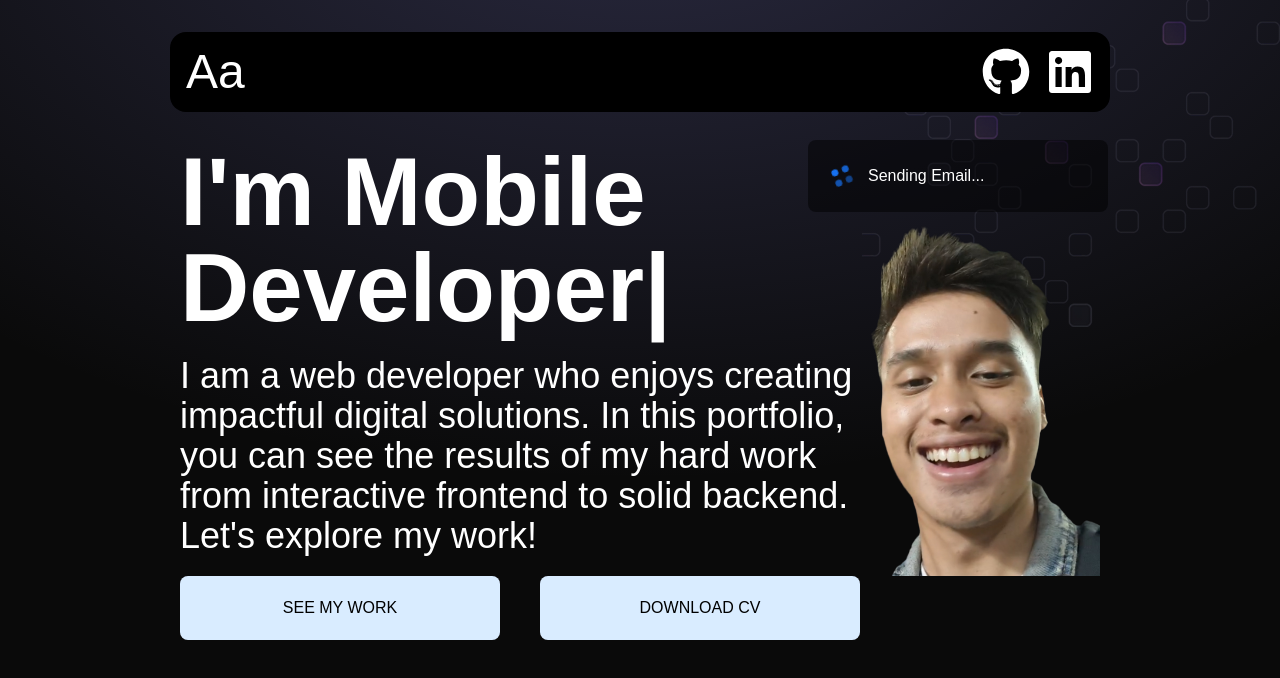
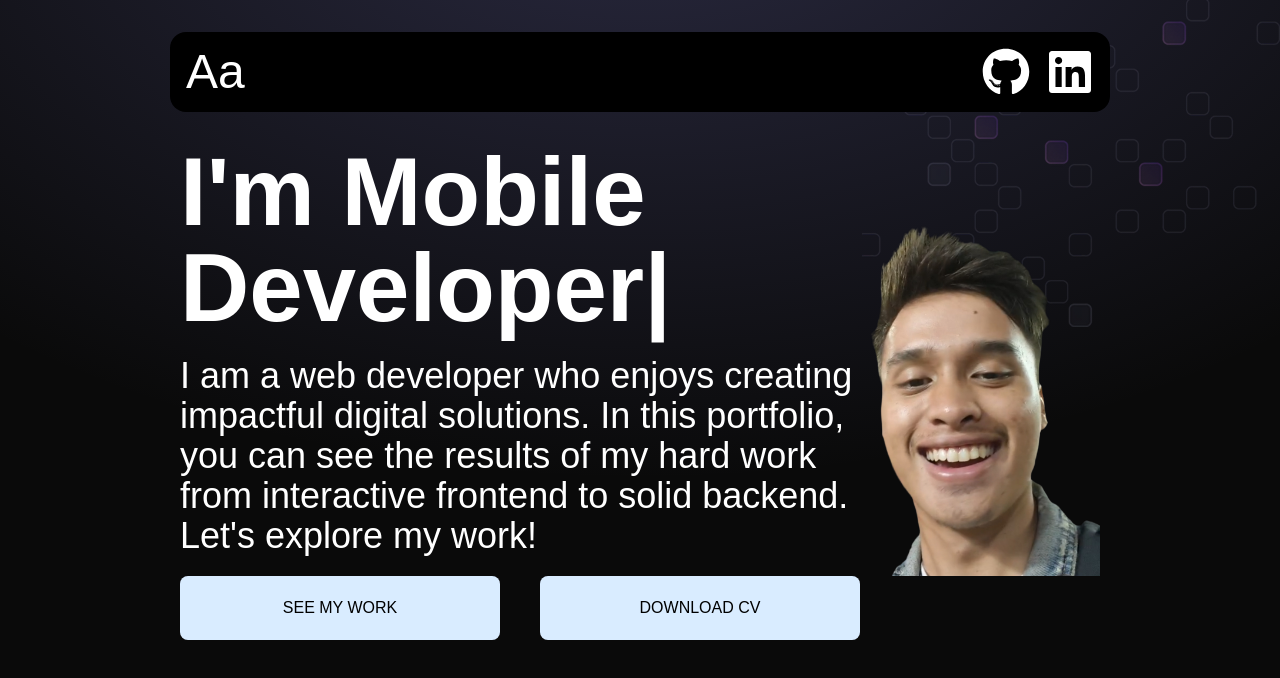
Before and after one commit to abelarmando/Abel-Armando, a React (Vite) app: page / in a window 1280 px wide. Shown: the top 678 px of the page. Built offline with nearby package versions, Linux system fonts and the light colour scheme; a web font is replaced by a local one.

Commit message:
membenarkan

```diff
--- a/src/App.jsx
+++ b/src/App.jsx
@@ -16,11 +16,6 @@ function App() {
       <Technologies />
       <Projects />
       <Contact />
-      <Notif text="Sending Email..." bg="bg-black/50">
-        <Flex align="center" gap="middle">
-          <Spin />
-        </Flex>
-      </Notif>
     </div>
   );
 }
```
